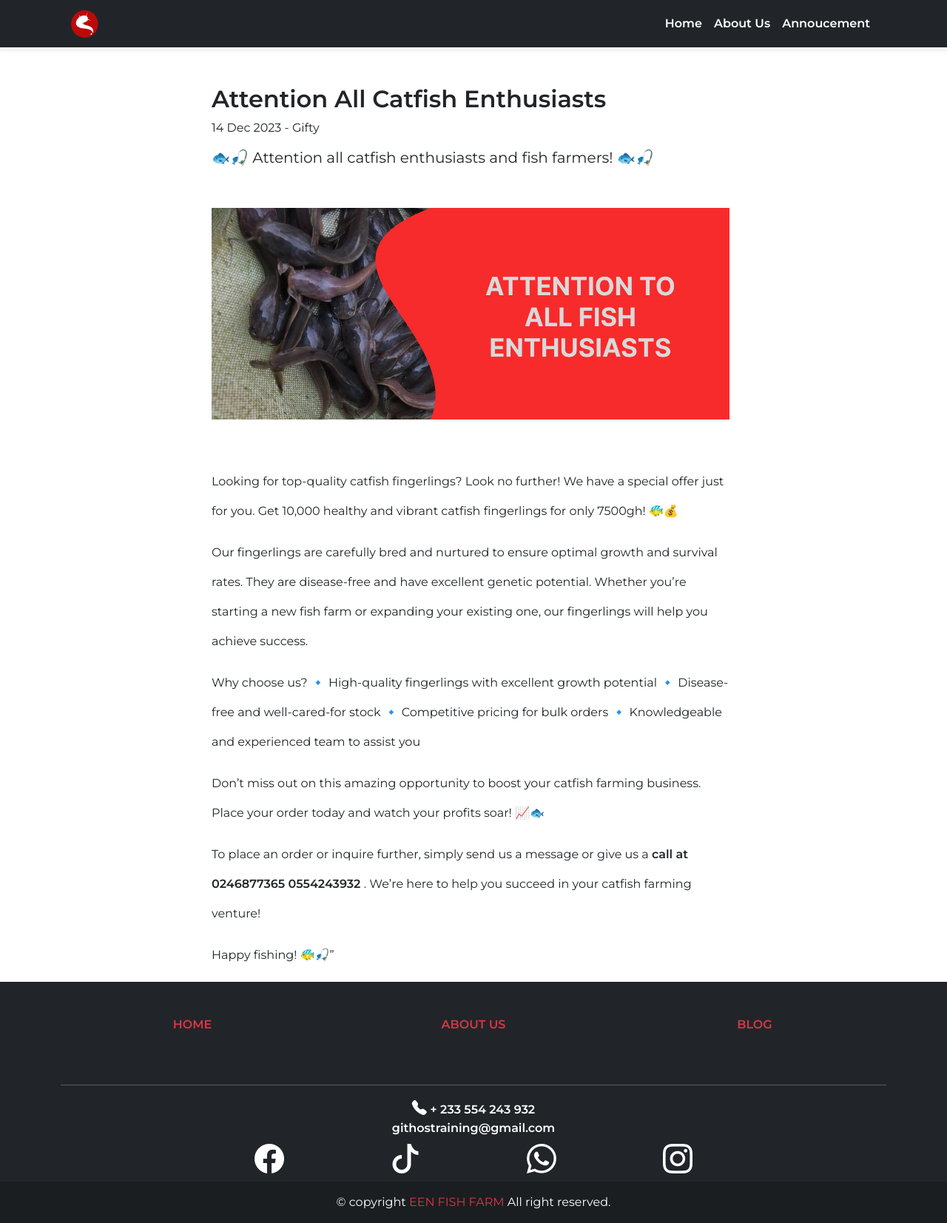
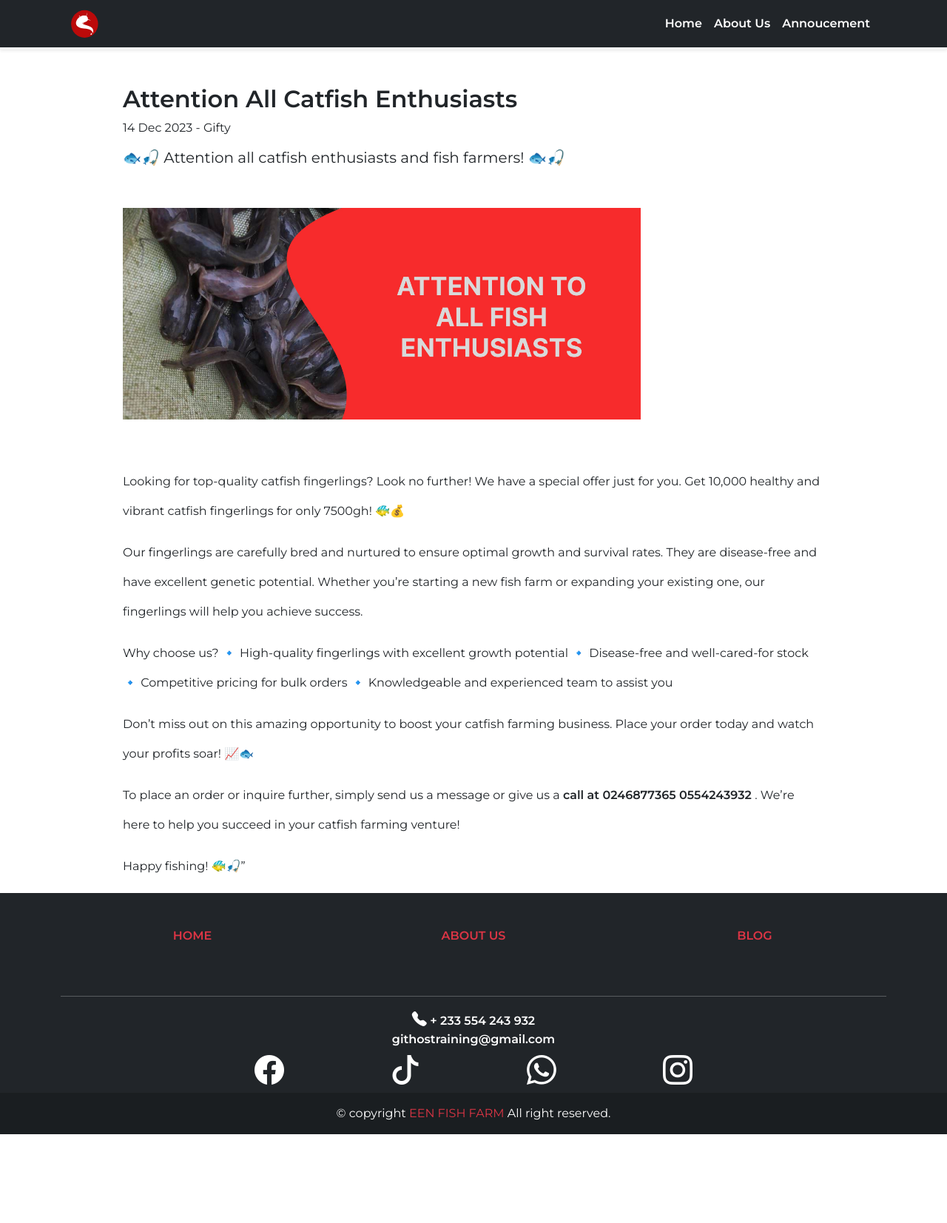
Before and after one commit to chiefportable/enn_new, a Jekyll site: the page built from _posts/2023-12-14-attention-all-catfish-enthusiasts.md, in a window 1280 px wide. Shown: the whole page at 74% size. Built offline with Jekyll 4.4.1, drawn with Linux system fonts in a browser that asks for light colours; nearby versions of some CDN libraries; after the commit the page ends 1533 px from its top, so only the background shows below that.

Commit message:
Fix image fluid fixed

```diff
--- a/_layouts/post.html
+++ b/_layouts/post.html
@@ -6,10 +6,10 @@
 </div>
 <div class="container">
     <div id="content-container">
-        <div class="wrapper px-md-5 mx-md-5">
-            <h2 class="mx-md-5 mt-5 fw-bold"> {{ page.title }} </h2>
-            <p class="mx-md-5 mb-3"> {{ page.date | date_to_string }} - {{ page.author }} </p>
-            <div class="mx-md-5" style="line-height: 250%;">
+        <div class="wrapper px-md-2 mx-md-2">
+            <h2 class="mx-md-2 mt-5 fw-bold"> {{ page.title }} </h2>
+            <p class="mx-md-2 mb-3"> {{ page.date | date_to_string }} - {{ page.author }} </p>
+            <div class="mx-md-2" style="line-height: 250%;">
                 {{ content }}
             </div>
         </div>
--- a/_posts/2023-12-14-attention-all-catfish-enthusiasts.md
+++ b/_posts/2023-12-14-attention-all-catfish-enthusiasts.md
@@ -7,7 +7,7 @@
 ##### 🐟🎣 Attention all catfish enthusiasts and fish farmers! 🐟🎣
 
 
-<img class="my-5 img-fluid" src="/assets/img/landimg.jpg" width="700px"/>
+<img class="my-5 img-fluid text-center align-items-center" src="/assets/img/landimg.jpg" width="700px"/>
 
 
 Looking for top-quality catfish fingerlings? Look no further! We have a special offer just for you. Get 10,000 healthy and vibrant catfish fingerlings for only 7500gh! 🐠💰
```
